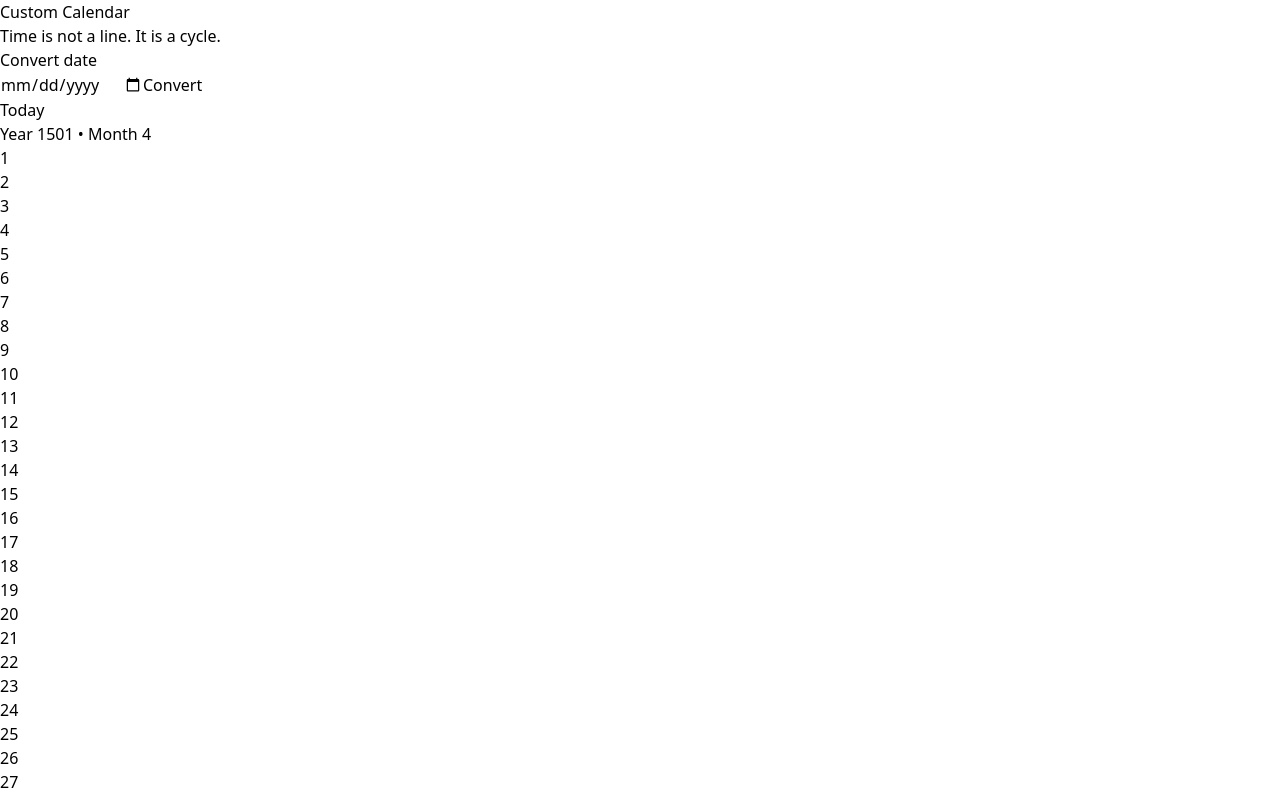
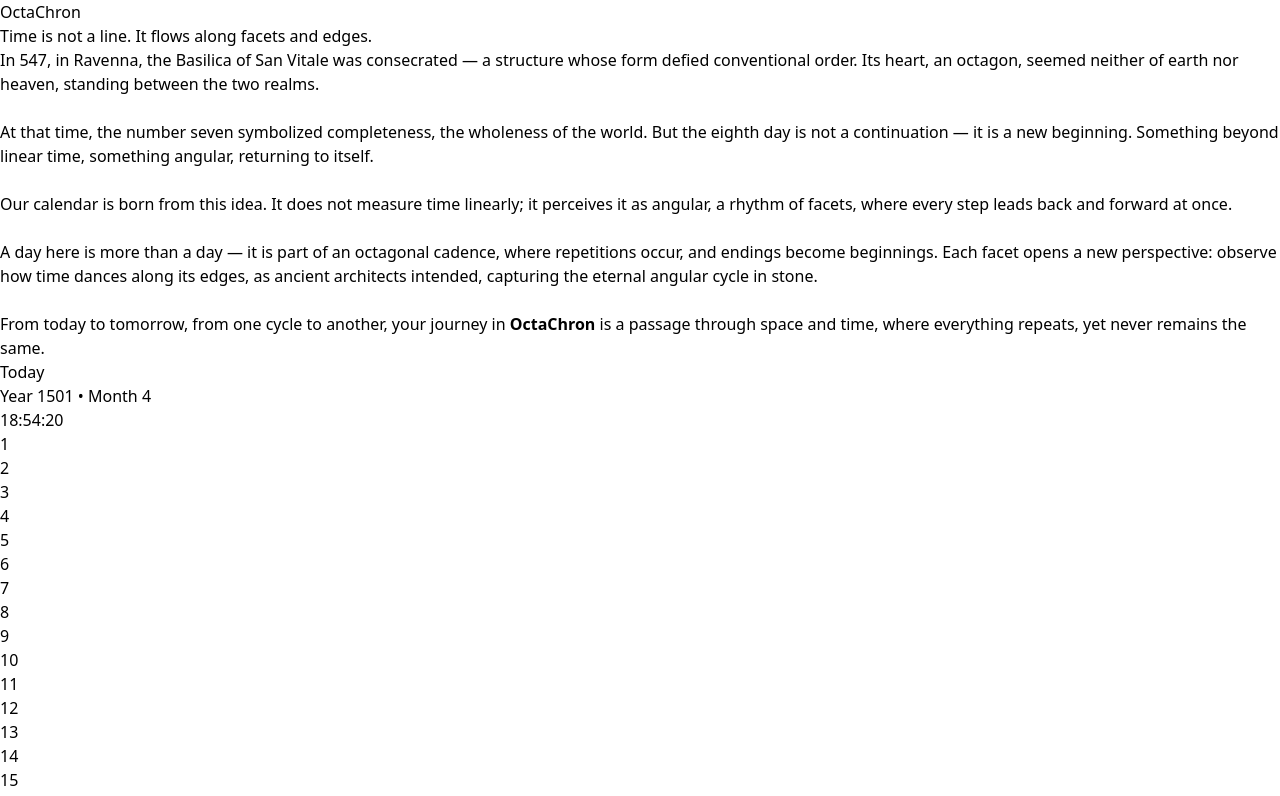
Before and after one commit to BotrRobotgnom/Octochrome, a React (Vite) app: page / in a window 1280 px wide. Shown: the top 796 px of the page. Built offline with nearby package versions, Linux system fonts and the light colour scheme.

Commit message:
feat: update project structure and enhance calendar functionality with time display

```diff
--- a/src/App.tsx
+++ b/src/App.tsx
@@ -53,11 +53,23 @@ export default function App() {
   const [today, setToday] = useState<CustomDate>(convert(new Date()));
   const [input, setInput] = useState<string>("");
   const [result, setResult] = useState<CustomDate | null>(null);
+  const [time, setTime] = useState<string>("");
 
   useEffect(() => {
-    const i = setInterval(() => {
-      setToday(convert(new Date()));
-    }, 60000);
+    const update = () => {
+      const now = new Date();
+      setToday(convert(now));
+
+      const t = now.toLocaleTimeString("en-GB", {
+        hour: "2-digit",
+        minute: "2-digit",
+        second: "2-digit",
+      });
+      setTime(t);
+    };
+
+    update();
+    const i = setInterval(update, 1000);
     return () => clearInterval(i);
   }, []);
 
@@ -68,57 +80,117 @@ export default function App() {
 
   return (
     <div className="min-h-screen text-white relative overflow-hidden">
+
+      {/* 🌌 BACKGROUND */}
       <div className="fixed inset-0 -z-10">
         <div className="absolute inset-0 bg-gradient-to-br from-black via-indigo-900 to-black" />
         <div className="absolute inset-0 opacity-30 bg-[radial-gradient(circle_at_20%_20%,white,transparent)]" />
       </div>
 
       <div className="p-10 grid grid-cols-3 gap-10">
+
+        {/* LEFT */}
         <div className="col-span-2 space-y-8">
+
+          {/* TITLE */}
           <div className="backdrop-blur-xl bg-white/10 rounded-3xl p-6">
-            <h1 className="text-3xl font-bold mb-4">Custom Calendar</h1>
+            <h1 className="text-3xl font-bold mb-4">OctaChron</h1>
             <p className="opacity-80">
-              Time is not a line. It is a cycle.
+              Time is not a line. It flows along facets and edges.
             </p>
           </div>
 
+          {/* LEGEND */}
+          <p>
+            In 547, in Ravenna, the Basilica of San Vitale was consecrated — a structure whose form defied conventional order. Its heart, an octagon, seemed neither of earth nor heaven, standing between the two realms.
+          </p>
+          <br />
+          <p>
+            At that time, the number seven symbolized completeness, the wholeness of the world. But the eighth day is not a continuation — it is a new beginning. Something beyond linear time, something angular, returning to itself.
+          </p>
+          <br />
+          <p>
+            Our calendar is born from this idea. It does not measure time linearly; it perceives it as angular, a rhythm of facets, where every step leads back and forward at once.
+          </p>
+          <br />
+          <p>
+            A day here is more than a day — it is part of an octagonal cadence, where repetitions occur, and endings become beginnings. Each facet opens a new perspective: observe how time dances along its edges, as ancient architects intended, capturing the eternal angular cycle in stone.
+          </p>
+          <br />
+          <p>
+            From today to tomorrow, from one cycle to another, your journey in <strong>OctaChron</strong> is a passage through space and time, where everything repeats, yet never remains the same.
+          </p>
+
+        </div>
+
+        {/* RIGHT */}
+        <div className="col-span-1 space-y-6">
+
+          {/* CALENDAR */}
           <div className="backdrop-blur-xl bg-white/10 rounded-3xl p-6">
-            <h2 className="text-2xl mb-4">Convert date</h2>
 
+            {/* HEADER */}
+            <div className="flex justify-between items-start mb-4">
+
+              <div>
+                <h2 className="text-xl">Today</h2>
+                <p className="opacity-70">
+                  Year {today.year} • Month {today.month}
+                </p>
+              </div>
+
+              <div className="text-right font-mono text-lg">
+                {time}
+              </div>
+
+            </div>
+
+            <CalendarGrid currentDay={today.day} />
+          </div>
+
+          {/* CONVERTER */}
+          <div className="backdrop-blur-xl bg-white/10 rounded-3xl p-6">
+
+            <h2 className="text-xl mb-4">Convert date</h2>
+
+            <div className="flex gap-4">
+
+              {/* INPUT */}
+              <div className="flex flex-col gap-2">
                 <input
                   type="date"
-              className="text-black p-2 rounded mr-2"
+                  className="bg-white/10 text-white p-2 rounded border border-white/20"
                   onChange={(e) => setInput(e.target.value)}
                 />
 
                 <button
                   onClick={handleConvert}
-              className="bg-indigo-500 px-4 py-2 rounded"
+                  className="bg-indigo-500 px-4 py-2 rounded hover:bg-indigo-400"
                 >
                   Convert
                 </button>
+              </div>
 
+              {/* RESULT */}
               {result && (
-              <div className="mt-4">
-                <p>Year: {result.year}</p>
-                <p>Month: {result.month}</p>
-                <p>Day: {result.day}</p>
-                <p>Weekday: {result.weekDay}</p>
+                <div className="bg-white/10 p-4 rounded-xl border border-white/20 min-w-[160px]">
+
+                  <p className="opacity-80 mb-2">
+                    Year {result.year} • Month {result.month}
+                  </p>
+
+                  <p className="text-sm opacity-70">
+                    Day {result.day} • Weekday {result.weekDay}
+                  </p>
+
                 </div>
               )}
+
             </div>
           </div>
 
-        <div className="col-span-1">
-          <div className="sticky top-10 backdrop-blur-xl bg-white/10 rounded-3xl p-6">
-            <h2 className="text-xl mb-2">Today</h2>
-            <p className="mb-4 opacity-70">
-              Year {today.year} • Month {today.month}
-            </p>
+        </div>
 
-            <CalendarGrid currentDay={today.day} />
-          </div>
-        </div>
       </div>
     </div>
   );
```
Also changed, not shown: package.json (+6 -2 lines), 1 other file (tests, documents, lock files or other folders). Lines whose indentation alone changed are shown as unchanged.
